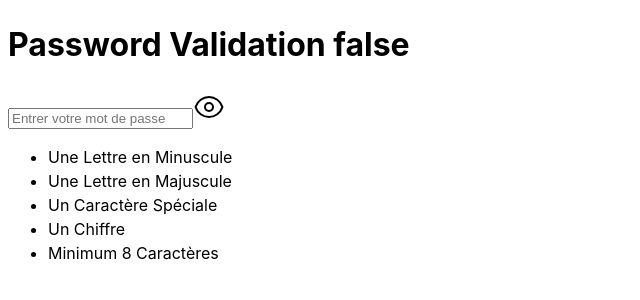
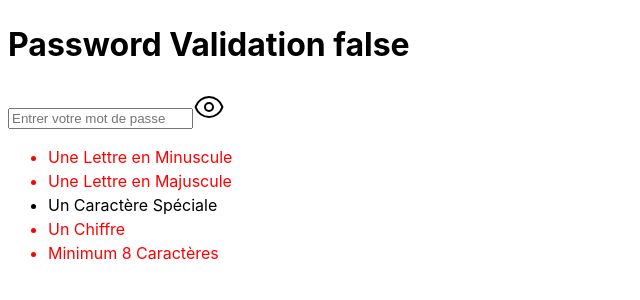
Before and after one commit to DialloDBA/PasswordValidatorReact, a React (Vite) app: page / in a window 1280 px wide. Shown: the top 300 px of the page, without its empty margins (0-640 px from the left). Built offline with nearby package versions, Linux system fonts and the light colour scheme.

Commit message:
Definition des variables de verification du mot de passe

```diff
--- a/src/App.jsx
+++ b/src/App.jsx
@@ -5,20 +5,29 @@ import closed from "./assets/eye-off.svg"
 
 
 function App() {
+  const [password,setPassword] = useState('')
   const [passwordIsVisible,setPasswordIsVisible] = useState(false)
+  const passwordHasValidLenght = password.length>=8;
+  const passwordHaslowerCaseLetter = /[a-z]/.test(password)
+  const passwordHasUpperCaseLetter = /[A-Z]/.test(password)
+  const passwordHasNumber = /[0-9]/.test(password)
   return (
     <>
-      <h1 className=''>Password Validation {passwordIsVisible.toString()} </h1>
-      <input type={passwordIsVisible ? 'text' : 'password'} name="password" id="" placeholder='Entrer votre mot de passe ' />
+      <h1 className=''>Password Validation {passwordHaslowerCaseLetter.toString()} </h1>
+      <input type={passwordIsVisible ? 'text' : 'password'}
+      onChange={(e)=>setPassword(e.currentTarget.value)}
+      name="password" id=""
+      placeholder='Entrer votre mot de passe '
+      />
       <span type="button" onClick={()=>setPasswordIsVisible((prevState)=>!prevState)} >
         <img src={passwordIsVisible ? closed : open } alt={passwordIsVisible ? 'Oeil Fermer' : "Oeil Ouvert" } width={32} />
-        </span>
+      </span>
       <ul>
-        <li>Une Lettre en Minuscule</li>
-        <li>Une Lettre en Majuscule</li>
+        <li style={{color: passwordHaslowerCaseLetter ? 'green' :'red',fontWeight:passwordHaslowerCaseLetter ? 'bold' :''}}>Une Lettre en Minuscule</li>
+        <li style={{color: passwordHasUpperCaseLetter ? 'green' :'red',fontWeight:passwordHasUpperCaseLetter ? 'bold' :''}} >Une Lettre en Majuscule</li>
         <li>Un Caractère Spéciale </li>
-        <li>Un Chiffre </li>
-        <li>Minimum 8 Caractères</li>
+        <li style={{color: passwordHasNumber ? 'green' :'red',fontWeight:passwordHasNumber ? 'bold' :''}}>Un Chiffre </li>
+        <li style={{color: passwordHasValidLenght ? 'green' :'red',fontWeight:passwordHasValidLenght ? 'bold' :''}}>Minimum 8 Caractères</li>
       </ul>
     </>
   )
```
